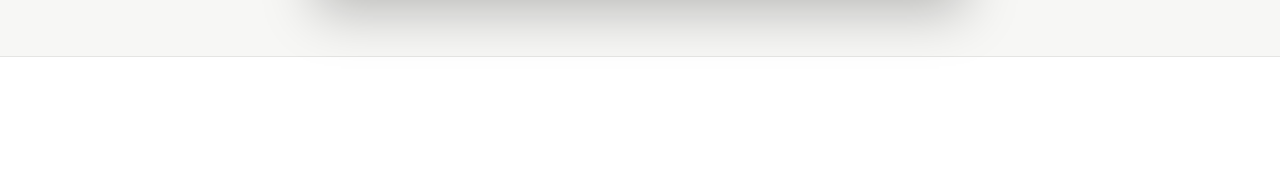
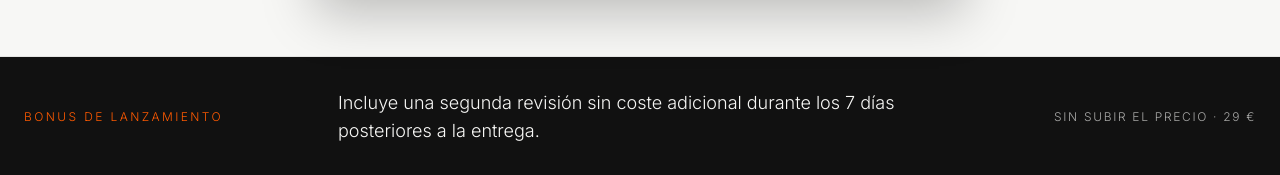
Before and after one commit to kyrumacreative-hub/kyruma-website, a Next.js app: page /express/instagram-reset in a window 1280 px wide. Shown: the part 777-952 px from the top of the page. Built offline with nearby package versions, Linux system fonts and the light colour scheme; no server answers.

Commit message:
feat(express): add launch bonus to Instagram Reset

```diff
--- a/src/app/express/instagram-reset/page.tsx
+++ b/src/app/express/instagram-reset/page.tsx
@@ -20,6 +20,8 @@ export default function InstagramResetPage() {
   return <main className="bg-[var(--background)] text-[var(--foreground)]">
     <section className="flex min-h-[92svh] items-end border-b border-[var(--border)] pt-36"><div className="site-container pb-20 md:pb-28"><p className="section-label">KYRUMA EXPRESS™ / KX-001<span className="accent-dot" /></p><h1 className="mt-8 max-w-[1100px] text-[clamp(3.2rem,8vw,7.2rem)] font-light leading-[.95] tracking-[-.055em]">Tu negocio merece algo mejor que <span className="text-[var(--muted)]">una bio improvisada.</span></h1><div className="mt-12 grid gap-10 border-t border-[var(--border)] pt-8 md:grid-cols-12 md:items-end"><p className="max-w-2xl text-lg leading-[1.75] text-[var(--muted)] md:col-span-7">Analizamos tu perfil y reorganizamos los elementos que determinan si alguien entiende quién eres, qué ofreces y qué debería hacer después.</p><div className="md:col-span-5 md:text-right"><p className="text-5xl font-light">29 €</p><p className="mt-3 text-xs uppercase tracking-[.16em] text-[var(--muted)]">Entrega ≤ 48 h laborables</p></div></div><div className="mt-10"><BuyButton placement="hero" /></div></div></section>
 
+    <section className="border-b border-[var(--border)] bg-[var(--foreground)] text-[var(--background)]"><div className="site-container grid gap-6 py-8 md:grid-cols-12 md:items-center"><div className="md:col-span-3"><p className="text-xs uppercase tracking-[.2em] text-[var(--primary)]">BONUS DE LANZAMIENTO</p></div><div className="md:col-span-6"><p className="text-lg font-light">Incluye una segunda revisión sin coste adicional durante los 7 días posteriores a la entrega.</p></div><div className="text-xs uppercase tracking-[.14em] opacity-65 md:col-span-3 md:text-right">Sin subir el precio · 29 €</div></div></section>
+
     <section className="section surface-section"><div className="site-container grid gap-12 md:grid-cols-12"><div className="md:col-span-5"><p className="section-label">EL PROBLEMA<span className="accent-dot" /></p><h2 className="mt-8 text-[clamp(2.6rem,5vw,5rem)] font-light leading-[1.02] tracking-[-.045em]">Tu negocio puede ser mucho mejor que lo que transmite su Instagram.</h2></div><div className="space-y-5 text-lg leading-[1.75] text-[var(--muted)] md:col-span-6 md:col-start-7"><p>Una bio que no explica nada. Un CTA inexistente. Destacados sin estructura. Una identidad diferente en cada publicación.</p><p>Una persona entra en tu perfil, mira durante unos segundos y decide si entiende tu negocio, confía en él y quiere saber más.</p><p className="text-[var(--foreground)]">Instagram Reset ordena esas piezas.</p></div></div></section>
 
     <section className="section"><div className="site-container"><p className="section-label">QUÉ INCLUYE<span className="accent-dot" /></p><div className="mt-12 grid border-t border-[var(--border)] md:grid-cols-2">{instagramResetIncludes.map(([number, title, body]) => <article key={number} className="border-b border-[var(--border)] py-9 md:px-8"><p className="text-xs text-[var(--primary)]">{number}</p><h3 className="mt-5 text-2xl font-light capitalize">{title}</h3><p className="mt-3 max-w-xl leading-[1.7] text-[var(--muted)]">{body}</p></article>)}</div></div></section>
@@ -30,6 +32,6 @@ export default function InstagramResetPage() {
 
     <section className="section"><div className="site-container grid gap-12 md:grid-cols-12"><div className="md:col-span-5"><p className="section-label">ENTREGA<span className="accent-dot" /></p><h2 className="mt-8 text-[clamp(4rem,8vw,8rem)] font-light tracking-[-.06em]">48 horas.</h2></div><div className="md:col-span-5 md:col-start-8"><p className="text-lg leading-[1.75] text-[var(--muted)]">El plazo comienza cuando recibimos correctamente tu brief. La entrega máxima es de 48 horas laborables.</p><h3 className="mt-12 text-xs uppercase tracking-[.18em]">No incluye</h3><ul className="mt-5 space-y-3 text-sm text-[var(--muted)]">{excluded.map(item => <li key={item}>— {item}</li>)}</ul><p className="mt-6 text-sm font-medium">Nunca te pediremos la contraseña de Instagram.</p></div></div></section>
 
-    <section className="section surface-section"><div className="site-container text-center"><p className="text-xs uppercase tracking-[.2em] text-[var(--primary)]">KX-001</p><h2 className="mt-5 text-[clamp(3rem,6vw,6rem)] font-light tracking-[-.055em]">Instagram Reset</h2><p className="mt-5 text-4xl font-light">29 €</p><p className="mt-5 text-sm uppercase leading-7 tracking-[.14em] text-[var(--muted)]">Precio cerrado · Sin suscripciones · Sin reuniones innecesarias</p><div className="mt-10"><BuyButton placement="final" /></div></div></section>
+    <section className="section surface-section"><div className="site-container text-center"><p className="text-xs uppercase tracking-[.2em] text-[var(--primary)]">KX-001</p><h2 className="mt-5 text-[clamp(3rem,6vw,6rem)] font-light tracking-[-.055em]">Instagram Reset</h2><p className="mt-5 text-4xl font-light">29 €</p><p className="mt-5 text-sm uppercase leading-7 tracking-[.14em] text-[var(--muted)]">Precio cerrado · Bonus de lanzamiento · Sin reuniones innecesarias</p><div className="mt-10"><BuyButton placement="final" /></div></div></section>
   </main>;
 }
```
